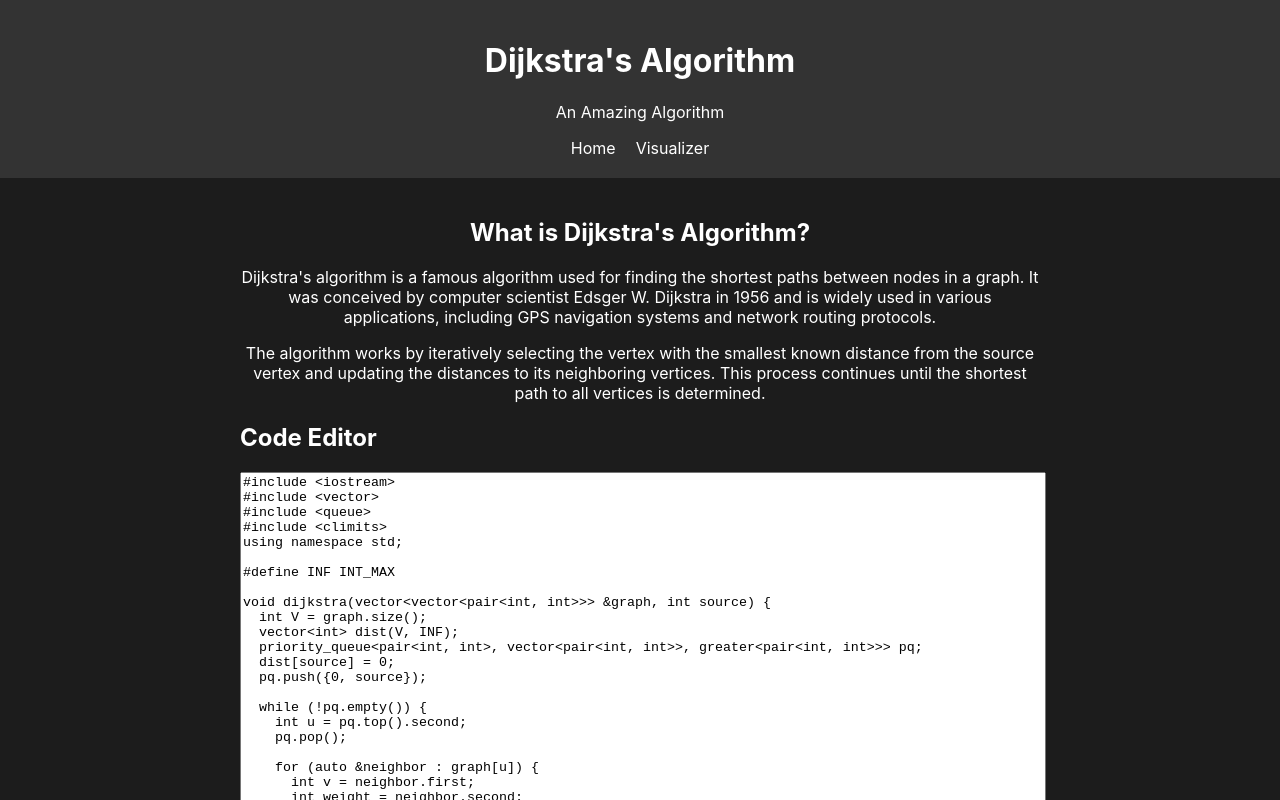
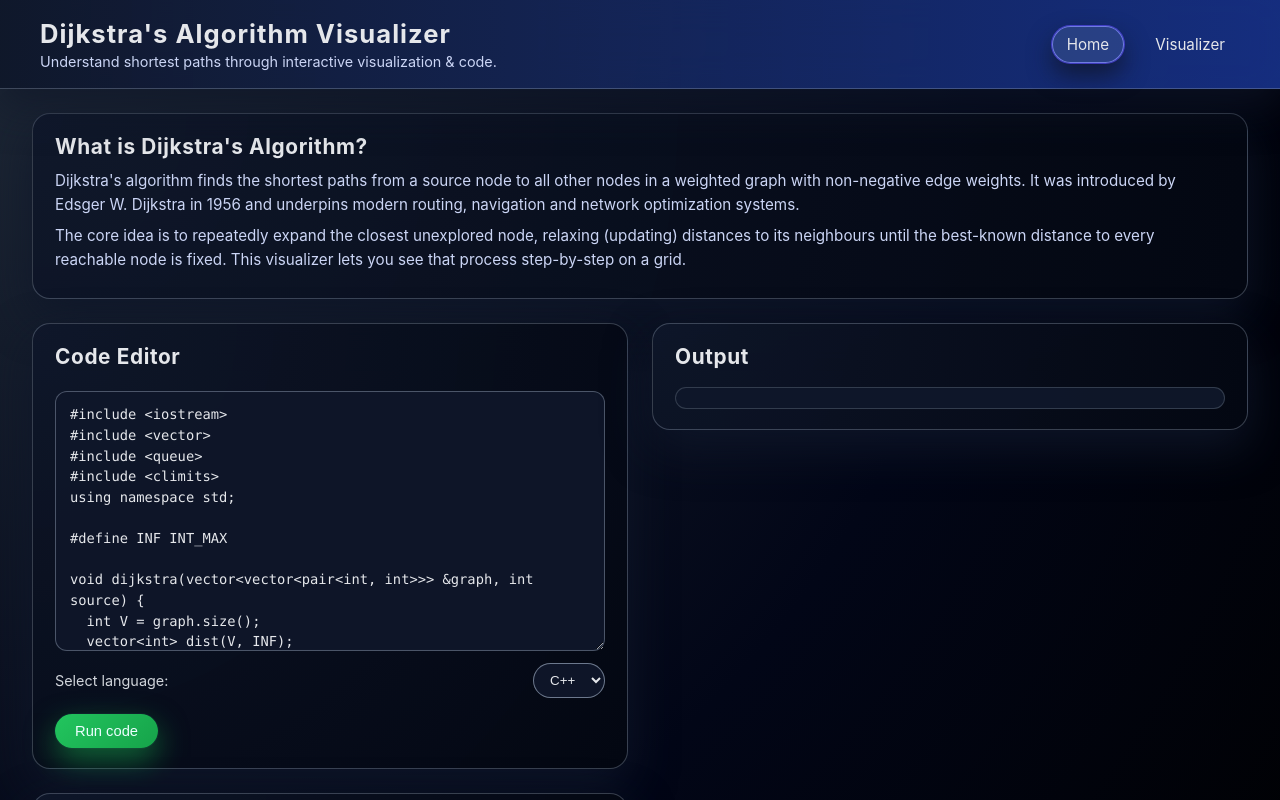
Before and after one commit to Manyaxkapoor/Dijkstra_visualiser, a React (Create React App) app in the folder frontend/: page / in a window 1280 px wide. Shown: the top 800 px of the page. Built offline with nearby package versions, Linux system fonts and the light colour scheme.

Commit message:
final commit

```diff
--- a/frontend/src/App.css
+++ b/frontend/src/App.css
@@ -1,129 +1,111 @@
 /* General styles */
+/* App shell */
 .App {
-  text-align: center;
-  background-color: #1c1c1c;
-  color: white;
   min-height: 100vh;
   display: flex;
   flex-direction: column;
-  justify-content: center;
-  align-items: center;
+  background: radial-gradient(circle at top left, #1f2937 0, #020617 60%, #000 100%);
+  color: #e5e7eb;
 }
 
 .header {
-  background-color: #333;
-  padding: 20px;
   width: 100%;
+  padding: 18px 40px;
+  box-sizing: border-box;
+  display: flex;
+  align-items: center;
+  justify-content: space-between;
+  backdrop-filter: blur(18px);
+  background: linear-gradient(90deg, rgba(15, 23, 42, 0.95), rgba(30, 64, 175, 0.7));
+  border-bottom: 1px solid rgba(148, 163, 184, 0.35);
+  box-shadow: 0 18px 40px rgba(15, 23, 42, 0.7);
+  position: sticky;
+  top: 0;
+  z-index: 20;
+}
+
+.header-title {
+  display: flex;
+  flex-direction: column;
+  gap: 4px;
+}
+
+.header-title h1 {
+  margin: 0;
+  font-size: 1.6rem;
+  letter-spacing: 0.04em;
+}
+
+.header-title p {
+  margin: 0;
+  font-size: 0.9rem;
+  color: #cbd5f5;
+}
+
+.main-layout {
+  flex: 1;
+  display: flex;
+  justify-content: center;
+  padding: 24px 32px 32px;
+  box-sizing: border-box;
+}
+
+.content-container {
+  width: 100%;
+  max-width: 1280px;
+  display: flex;
+  flex-direction: column;
+  gap: 24px;
 }
 
 .footer {
-  background-color: #333;
-  padding: 10px;
   width: 100%;
+  padding: 12px 24px;
+  box-sizing: border-box;
   text-align: center;
+  font-size: 0.8rem;
+  color: #9ca3af;
+  border-top: 1px solid rgba(31, 41, 55, 0.9);
+  background: radial-gradient(circle at top, #020617, #030712);
 }
 
 nav {
-  margin-top: 10px;
+  display: flex;
+  align-items: center;
+  gap: 16px;
+  font-size: 0.95rem;
 }
 
 nav a {
-  color: white;
+  color: #e5e7eb;
   text-decoration: none;
-  margin: 0 10px;
+  padding: 8px 14px;
+  border-radius: 999px;
+  border: 1px solid transparent;
+  transition:
+    background-color 0.18s ease,
+    color 0.18s ease,
+    border-color 0.18s ease,
+    box-shadow 0.18s ease,
+    transform 0.1s ease;
 }
 
 nav a:hover {
-  text-decoration: underline;
+  background: rgba(191, 219, 254, 0.08);
+  border-color: rgba(129, 140, 248, 0.6);
+  box-shadow: 0 0 0 1px rgba(79, 70, 229, 0.35), 0 10px 25px rgba(15, 23, 42, 0.8);
+  transform: translateY(-1px);
 }
 
-/* PathfindingVisualizer styles */
-.pathfinding-visualizer {
-  background-color: white;
-  color: black;
-  padding: 20px;
-  border-radius: 10px;
-  box-shadow: 0 0 10px rgba(0, 0, 0, 0.1);
+nav a:active {
+  transform: translateY(0);
+  box-shadow: 0 4px 12px rgba(15, 23, 42, 0.85);
 }
 
-.node {
-  width: 25px;
-  height: 25px;
-  outline: 1px solid #aaa;
-  display: inline-block;
+.nav-link-active {
+  background: rgba(191, 219, 254, 0.12);
+  border-color: rgba(129, 140, 248, 0.8);
+  box-shadow:
+    0 0 0 1px rgba(79, 70, 229, 0.75),
+    0 12px 25px rgba(15, 23, 42, 0.8);
 }
-
-.node-finish {
-  background-color: red;
-}
-
-.node-start {
-  background-color: green;
-}
-
-.node-visited {
-  animation-name: visitedAnimation;
-  animation-duration: 1.5s;
-  animation-timing-function: ease-out;
-  animation-delay: 0;
-  animation-direction: alternate;
-  animation-iteration-count: 1;
-  animation-fill-mode: forwards;
-  animation-play-state: running;
-}
-
-@keyframes visitedAnimation {
-  0% {
-    transform: scale(0.3);
-    background-color: rgba(0, 0, 66, 0.75);
-    border-radius: 100%;
-  }
-
-  50% {
-    background-color: rgba(17, 104, 217, 0.75);
-  }
-
-  75% {
-    transform: scale(1.2);
-    background-color: rgba(0, 217, 159, 0.75);
-  }
-
-  100% {
-    transform: scale(1);
-    background-color: rgba(0, 190, 218, 0.75);
-  }
-}
-
-.node-wall {
-  background-color: rgb(12, 53, 71);
-}
-
-.node-shortest-path {
-  animation-name: shortestPath;
-  animation-duration: 1.5s;
-  animation-timing-function: ease-out;
-  animation-delay: 0;
-  animation-direction: alternate;
-  animation-iteration-count: 1;
-  animation-fill-mode: forwards;
-  animation-play-state: running;
-}
-
-@keyframes shortestPath {
-  0% {
-    transform: scale(0.6);
-    background-color: rgb(255, 254, 106);
-  }
-
-  50% {
-    transform: scale(1.2);
-    background-color: rgb(255, 254, 106);
-  }
-
-  100% {
-    transform: scale(1);
-    background-color: rgb(255, 254, 106);
-  }
-}
-
-/* Additional styles can be added as needed */
--- a/frontend/src/App.js
+++ b/frontend/src/App.js
@@ -1,24 +1,46 @@
 import React from "react";
-import { Route, Link, Routes } from "react-router-dom";
+import { Route, Link, Routes, useLocation } from "react-router-dom";
 import "./App.css";
 import PathfindingVisualizerPage from "./PathfindingVisualizerPage";
 import HomePage from "./HomePage";
 
-function App() {
+const AppShell = () => {
+  const location = useLocation();
+
   return (
     <div className="App">
       <header className="header">
-        <h1>Dijkstra's Algorithm</h1>
-        <p>An Amazing Algorithm</p>
+        <div className="header-title">
+          <h1>Dijkstra&apos;s Algorithm Visualizer</h1>
+          <p>Understand shortest paths through interactive visualization & code.</p>
+        </div>
         <nav>
-          <Link to="/">Home</Link>
-          <Link to="/visualizer">Visualizer</Link>
+          <Link
+            to="/"
+            className={location.pathname === "/" ? "nav-link-active" : ""}
+          >
+            Home
+          </Link>
+          <Link
+            to="/visualizer"
+            className={
+              location.pathname === "/visualizer" ? "nav-link-active" : ""
+            }
+          >
+            Visualizer
+          </Link>
         </nav>
       </header>
-      <Routes>
-        <Route path="/" element={<HomePage />} />
-        <Route path="/visualizer" element={<PathfindingVisualizerPage />} />
-      </Routes>
+
+      <main className="main-layout">
+        <div className="content-container">
+          <Routes>
+            <Route path="/" element={<HomePage />} />
+            <Route path="/visualizer" element={<PathfindingVisualizerPage />} />
+          </Routes>
+        </div>
+      </main>
+
       <footer className="footer">
         <p>
           © All rights reserved. |{" "}
@@ -36,6 +58,10 @@ function App() {
       </footer>
     </div>
   );
+};
+
+function App() {
+  return <AppShell />;
 }
 
 export default App;
--- a/frontend/src/HomePage.css
+++ b/frontend/src/HomePage.css
@@ -1,56 +1,184 @@
 .main-content {
-  flex: 1;
-  padding: 20px;
-  width: 100%;
-  max-width: 800px;
-  margin: 0 auto; /* Center align and add margins */
-  overflow-y: auto; /* Enable scrolling for overflow */
+  display: grid;
+  grid-template-columns: minmax(0, 1.1fr) minmax(0, 1.1fr);
+  gap: 24px;
+  align-items: flex-start;
+}
+
+@media (max-width: 960px) {
+  .main-content {
+    grid-template-columns: minmax(0, 1fr);
+  }
+}
+
+.intro,
+.code-editor,
+.output,
+.applications {
+  background: radial-gradient(circle at top left, rgba(15, 23, 42, 0.9), rgba(3, 7, 18, 0.98));
+  border-radius: 18px;
+  padding: 20px 22px;
+  box-shadow: 0 18px 45px rgba(15, 23, 42, 0.85);
+  border: 1px solid rgba(148, 163, 184, 0.35);
+}
+
+.intro {
+  grid-column: 1 / -1;
+}
+
+.intro h2,
+.code-editor h2,
+.output h2,
+.applications h2 {
+  margin-top: 0;
+  margin-bottom: 10px;
+  font-size: 1.3rem;
+  letter-spacing: 0.03em;
+  color: #e5e7eb;
+}
+
+.intro p,
+.applications p {
+  margin: 6px 0;
+  color: #cbd5f5;
+  line-height: 1.6;
+  font-size: 0.95rem;
 }
 
 .code-editor {
-  text-align: left; /* Align text left */
+  display: flex;
+  flex-direction: column;
+  gap: 12px;
 }
 
 .code-input {
-  width: 100%; /* Full width */
-  max-width: 100%; /* Maximum width */
-  height: 400px; /* Fixed height */
-  min-height: 200px; /* Minimum height */
-  resize: vertical; /* Allow vertical resizing */
+  width: 100%;
+  min-height: 260px;
+  max-height: 460px;
+  resize: vertical;
+  padding: 12px 14px;
+  border-radius: 12px;
+  border: 1px solid rgba(148, 163, 184, 0.45);
+  background: rgba(15, 23, 42, 0.95);
+  color: #e5e7eb;
+  font-family: "Fira Code", "JetBrains Mono", Menlo, Monaco, Consolas, "Courier New",
+    monospace;
+  font-size: 0.86rem;
+  line-height: 1.5;
+  box-sizing: border-box;
+  outline: none;
+  box-shadow: inset 0 0 0 1px rgba(15, 23, 42, 0.8);
+}
+
+.code-input::placeholder {
+  color: #6b7280;
+}
+
+.code-input:focus {
+  border-color: rgba(129, 140, 248, 0.9);
+  box-shadow:
+    0 0 0 1px rgba(79, 70, 229, 0.9),
+    0 18px 35px rgba(15, 23, 42, 0.9);
 }
 
 .language-select {
-  margin-top: 10px;
+  display: flex;
+  align-items: center;
+  justify-content: space-between;
+  gap: 12px;
+  flex-wrap: wrap;
+}
+
+.language-select label {
+  font-size: 0.9rem;
+  color: #d1d5db;
 }
 
 .language-select select {
-  padding: 5px;
-}
-
-button {
-  margin-top: 10px;
-  padding: 10px 20px;
-  background-color: #4caf50;
-  color: white;
-  border: none;
+  padding: 8px 12px;
+  border-radius: 999px;
+  border: 1px solid rgba(148, 163, 184, 0.7);
+  background: rgba(15, 23, 42, 0.95);
+  color: #e5e7eb;
+  outline: none;
   cursor: pointer;
 }
 
-button:disabled {
-  background-color: #888;
+.language-select select:focus {
+  border-color: rgba(129, 140, 248, 0.9);
+  box-shadow: 0 0 0 1px rgba(79, 70, 229, 0.8);
+}
+
+.primary-button {
+  align-self: flex-start;
+  margin-top: 4px;
+  padding: 9px 20px;
+  border-radius: 999px;
+  border: none;
+  background: linear-gradient(135deg, #22c55e, #16a34a);
+  color: #ecfeff;
+  font-weight: 500;
+  font-size: 0.92rem;
+  cursor: pointer;
+  display: inline-flex;
+  align-items: center;
+  gap: 6px;
+  box-shadow:
+    0 12px 30px rgba(22, 163, 74, 0.6),
+    0 0 0 1px rgba(15, 23, 42, 0.9);
+  transition:
+    transform 0.1s ease,
+    box-shadow 0.18s ease,
+    filter 0.18s ease;
+}
+
+.primary-button:hover {
+  transform: translateY(-1px);
+  filter: brightness(1.05);
+  box-shadow:
+    0 20px 45px rgba(21, 128, 61, 0.8),
+    0 0 0 1px rgba(21, 94, 117, 0.9);
+}
+
+.primary-button:active {
+  transform: translateY(0);
+  box-shadow:
+    0 8px 20px rgba(22, 101, 52, 0.9),
+    0 0 0 1px rgba(15, 23, 42, 0.9);
+}
+
+.primary-button:disabled {
+  cursor: default;
+  opacity: 0.65;
+  box-shadow: none;
+  filter: grayscale(0.2);
+}
+
+.output {
+  display: flex;
+  flex-direction: column;
+  gap: 8px;
 }
 
 .output pre {
-  background-color: #f1f1f1;
-  padding: 10px;
+  margin: 0;
+  background: rgba(15, 23, 42, 0.96);
+  border-radius: 12px;
+  padding: 10px 12px;
   text-align: left;
-  white-space: pre-wrap; /* Preserve formatting */
+  white-space: pre-wrap;
+  word-break: break-word;
+  border: 1px solid rgba(55, 65, 81, 0.9);
+  color: #e5e7eb;
+  max-height: 260px;
+  overflow: auto;
+  font-size: 0.85rem;
 }
 
 .applications {
-  margin-top: 20px;
+  margin-top: 0;
 }
 
 .pretag {
-  color: black;
+  color: inherit;
 }
--- a/frontend/src/HomePage.js
+++ b/frontend/src/HomePage.js
@@ -104,17 +104,16 @@ int main() {
       <section className="intro">
         <h2>What is Dijkstra's Algorithm?</h2>
         <p>
-          Dijkstra's algorithm is a famous algorithm used for finding the
-          shortest paths between nodes in a graph. It was conceived by computer
-          scientist Edsger W. Dijkstra in 1956 and is widely used in various
-          applications, including GPS navigation systems and network routing
-          protocols.
+          Dijkstra&apos;s algorithm finds the shortest paths from a source node to all
+          other nodes in a weighted graph with non-negative edge weights. It was
+          introduced by Edsger W. Dijkstra in 1956 and underpins modern routing,
+          navigation and network optimization systems.
         </p>
         <p>
-          The algorithm works by iteratively selecting the vertex with the
-          smallest known distance from the source vertex and updating the
-          distances to its neighboring vertices. This process continues until
-          the shortest path to all vertices is determined.
+          The core idea is to repeatedly expand the closest unexplored node,
+          relaxing (updating) distances to its neighbours until the best-known
+          distance to every reachable node is fixed. This visualizer lets you
+          see that process step-by-step on a grid.
         </p>
       </section>
       <section className="code-editor">
@@ -126,7 +125,7 @@ int main() {
           placeholder="Enter your code here..."
         />
         <div className="language-select">
-          <label htmlFor="language">Select Language:</label>
+          <label htmlFor="language">Select language:</label>
           <select
             id="language"
             value={selectedLanguage}
@@ -135,8 +134,8 @@ int main() {
             <option value="cpp">C++</option>
           </select>
         </div>
-        <button onClick={runCode} disabled={loading}>
-          {loading ? "Running..." : "Run Code"}
+        <button className="primary-button" onClick={runCode} disabled={loading}>
+          {loading ? "Running..." : "Run code"}
         </button>
       </section>
       <section className="output">
@@ -146,10 +145,10 @@ int main() {
       <section className="applications">
         <h2>Applications</h2>
         <p>
-          Dijkstra's algorithm is used in various fields such as transportation
-          networks, computer networks, and even in biology for analyzing
-          metabolic pathways. Its efficiency and simplicity make it a
-          fundamental algorithm in graph theory and computer science.
+          Dijkstra&apos;s algorithm powers GPS navigation, network routing,
+          scheduling, and many optimization problems where we care about
+          cheapest or fastest routes. Understanding the algorithm visually makes
+          it much easier to reason about graphs and shortest path problems.
         </p>
       </section>
     </div>
--- a/frontend/src/PathfindingVisualizer/PathfindingVisualizer.css
+++ b/frontend/src/PathfindingVisualizer/PathfindingVisualizer.css
@@ -1,3 +1,90 @@
+/* Container for the visualizer page */
+.visualizer-card {
+  background: radial-gradient(circle at top left, rgba(15, 23, 42, 0.96), rgba(3, 7, 18, 0.98));
+  border-radius: 18px;
+  padding: 20px 22px 22px;
+  box-shadow: 0 20px 50px rgba(15, 23, 42, 0.85);
+  border: 1px solid rgba(148, 163, 184, 0.4);
+  display: flex;
+  flex-direction: column;
+  gap: 16px;
+}
+
+.visualizer-header {
+  display: flex;
+  justify-content: space-between;
+  align-items: center;
+  gap: 12px;
+  flex-wrap: wrap;
+}
+
+.visualizer-header-left {
+  display: flex;
+  flex-direction: column;
+  gap: 4px;
+}
+
+.visualizer-header-left h2 {
+  margin: 0;
+  font-size: 1.3rem;
+  letter-spacing: 0.03em;
+  color: #e5e7eb;
+}
+
+.visualizer-header-left p {
+  margin: 0;
+  font-size: 0.9rem;
+  color: #cbd5f5;
+}
+
+.visualizer-controls {
+  display: flex;
+  align-items: center;
+  gap: 10px;
+  flex-wrap: wrap;
+}
+
+.primary-button {
+  padding: 9px 18px;
+  border-radius: 999px;
+  border: none;
+  background: linear-gradient(135deg, #3b82f6, #6366f1);
+  color: #ecfeff;
+  font-weight: 500;
+  font-size: 0.92rem;
+  cursor: pointer;
+  display: inline-flex;
+  align-items: center;
+  gap: 6px;
+  box-shadow:
+    0 14px 32px rgba(37, 99, 235, 0.7),
+    0 0 0 1px rgba(15, 23, 42, 0.9);
+  transition:
+    transform 0.1s ease,
+    box-shadow 0.18s ease,
+    filter 0.18s ease;
+}
+
+.primary-button:hover {
+  transform: translateY(-1px);
+  filter: brightness(1.05);
+  box-shadow:
+    0 22px 45px rgba(30, 64, 175, 0.85),
+    0 0 0 1px rgba(30, 64, 175, 0.95);
+}
+
+.primary-button:active {
+  transform: translateY(0);
+  box-shadow:
+    0 9px 22px rgba(30, 64, 175, 0.9),
+    0 0 0 1px rgba(15, 23, 42, 0.95);
+}
+
 .grid {
-  margin: 100px 0 0;
+  margin-top: 8px;
+  display: inline-block;
+  padding: 12px;
+  border-radius: 14px;
+  background: radial-gradient(circle at top left, rgba(15, 23, 42, 0.95), rgba(2, 6, 23, 0.98));
+  box-shadow: inset 0 0 0 1px rgba(15, 23, 42, 0.9);
 }
--- a/frontend/src/PathfindingVisualizer/PathfindingVisualizer.jsx
+++ b/frontend/src/PathfindingVisualizer/PathfindingVisualizer.jsx
@@ -1,9 +1,9 @@
-import React, {Component} from 'react';
+import React, { Component } from "react";
 
-import Node from './Node/Node';
-import {dijkstra, getNodesInShortestPathOrder} from '../algorithms/dijkstra';
+import Node from "./Node/Node";
+import { dijkstra, getNodesInShortestPathOrder } from "../algorithms/dijkstra";
 
-import './PathfindingVisualizer.css';
+import "./PathfindingVisualizer.css";
 
 const START_NODE_ROW = 10;
 const START_NODE_COL = 15;
@@ -79,15 +79,27 @@ export default class PathfindingVisualizer extends Component {
 
     return (
       <>
-        <button onClick={() => this.visualizeDijkstra()}>
-          Visualize Dijkstra's Algorithm
+        <div className="visualizer-card">
+          <div className="visualizer-header">
+            <div className="visualizer-header-left">
+              <h2>Dijkstra pathfinding visualizer</h2>
+              <p>Draw walls, then watch Dijkstra explore and find the shortest route.</p>
+            </div>
+            <div className="visualizer-controls">
+              <button
+                className="primary-button"
+                onClick={() => this.visualizeDijkstra()}
+              >
+                Visualize Dijkstra&apos;s Algorithm
               </button>
+            </div>
+          </div>
           <div className="grid">
             {grid.map((row, rowIdx) => {
               return (
                 <div key={rowIdx}>
                   {row.map((node, nodeIdx) => {
-                  const {row, col, isFinish, isStart, isWall} = node;
+                    const { row, col, isFinish, isStart, isWall } = node;
                     return (
                       <Node
                         key={nodeIdx}
@@ -101,12 +113,14 @@ export default class PathfindingVisualizer extends Component {
                           this.handleMouseEnter(row, col)
                         }
                         onMouseUp={() => this.handleMouseUp()}
-                      row={row}></Node>
+                        row={row}
+                      ></Node>
                     );
                   })}
                 </div>
               );
             })}
+          </div>
         </div>
       </>
     );
```
Also changed, not shown: frontend/src/PathfindingVisualizer/Node/Node.css (+20 -11 lines), frontend/src/PathfindingVisualizerPage.css (+1 -86 lines), 1 other file (tests, documents, lock files or other folders). Lines whose indentation alone changed are shown as unchanged.
